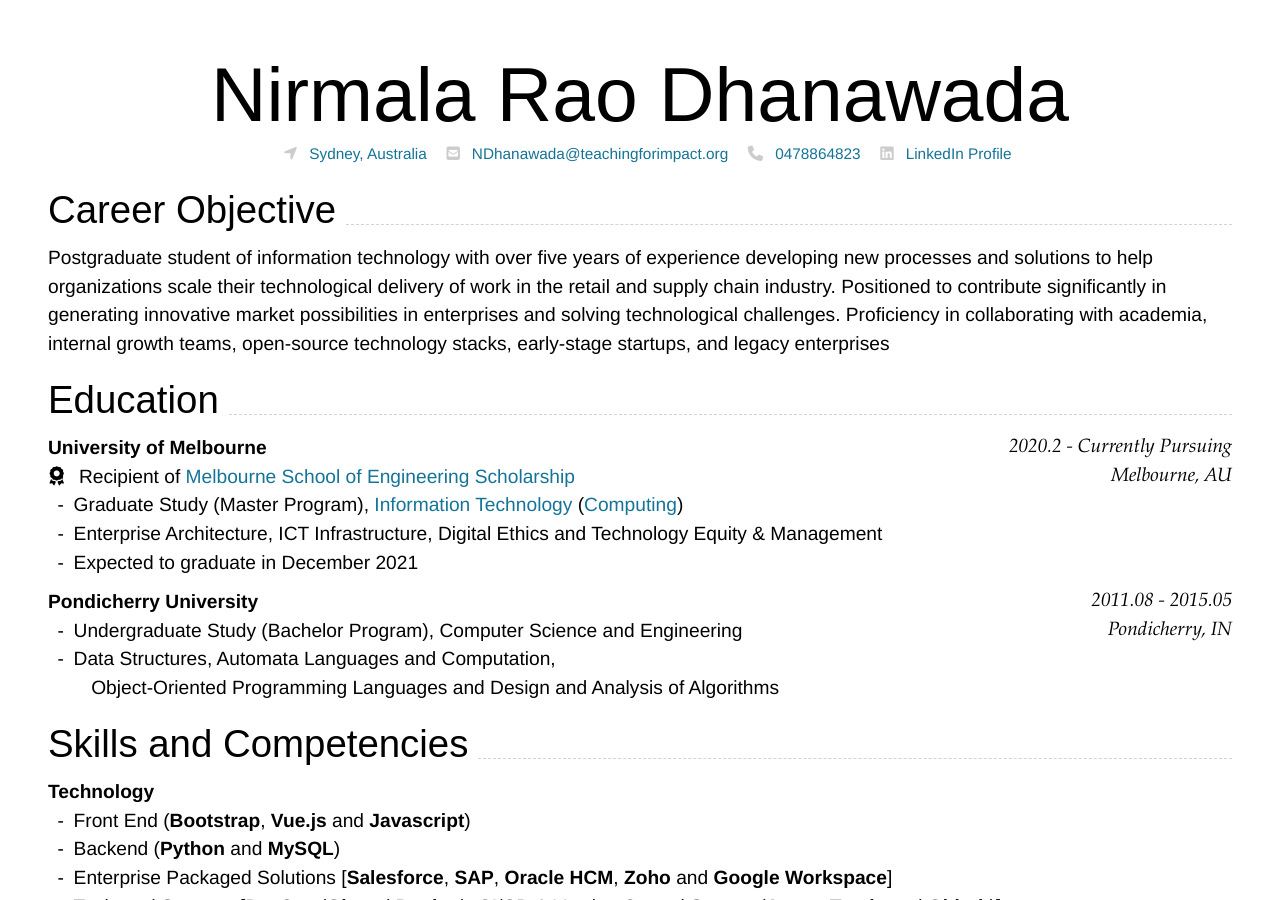
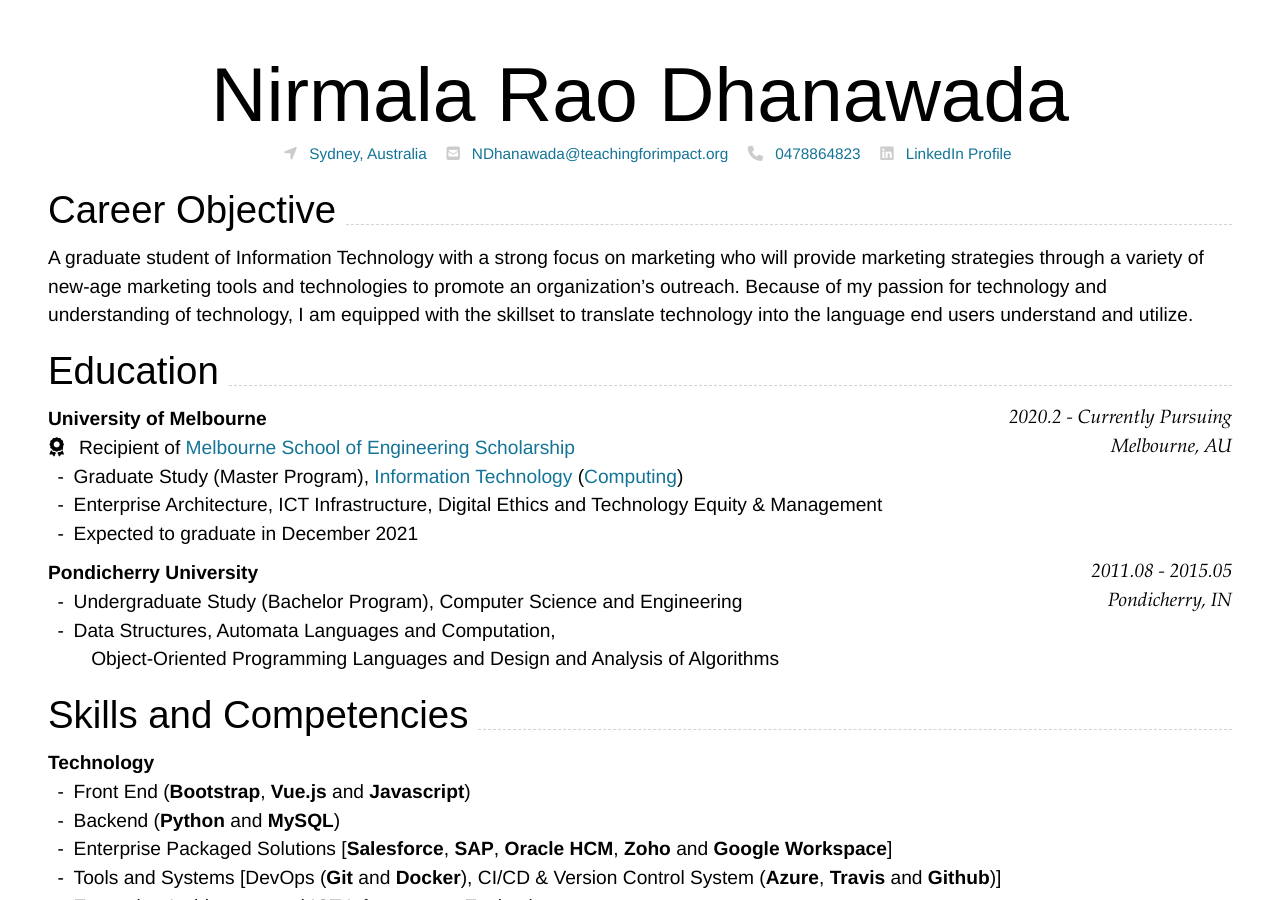
Before and after one commit to thedhanawada/me, a Jekyll site: the page built from index.md, in a window 1280 px wide and 900 px high. Built offline with Jekyll 4.4.1, drawn with Linux system fonts in a browser that asks for light colours; nearby versions of some CDN libraries.

Commit message:
update01

```diff
--- a/index.md
+++ b/index.md
@@ -41,7 +41,7 @@ Supported arguments:
 
 ## Career Objective
 
-Postgraduate student of information technology with over five years of experience developing new processes and solutions to help organizations scale their technological delivery of work in the retail and supply chain industry. Positioned to contribute significantly in generating innovative market possibilities in enterprises and solving technological challenges. Proficiency in collaborating with academia, internal growth teams, open-source technology stacks, early-stage startups, and legacy enterprises
+A graduate student of Information Technology with a strong focus on marketing who will provide marketing strategies through a variety of new-age marketing tools and technologies to promote an organization's outreach. Because of my passion for technology and understanding of technology, I am equipped with the skillset to translate technology into the language end users understand and utilize.
 
 ## Education
 
```
